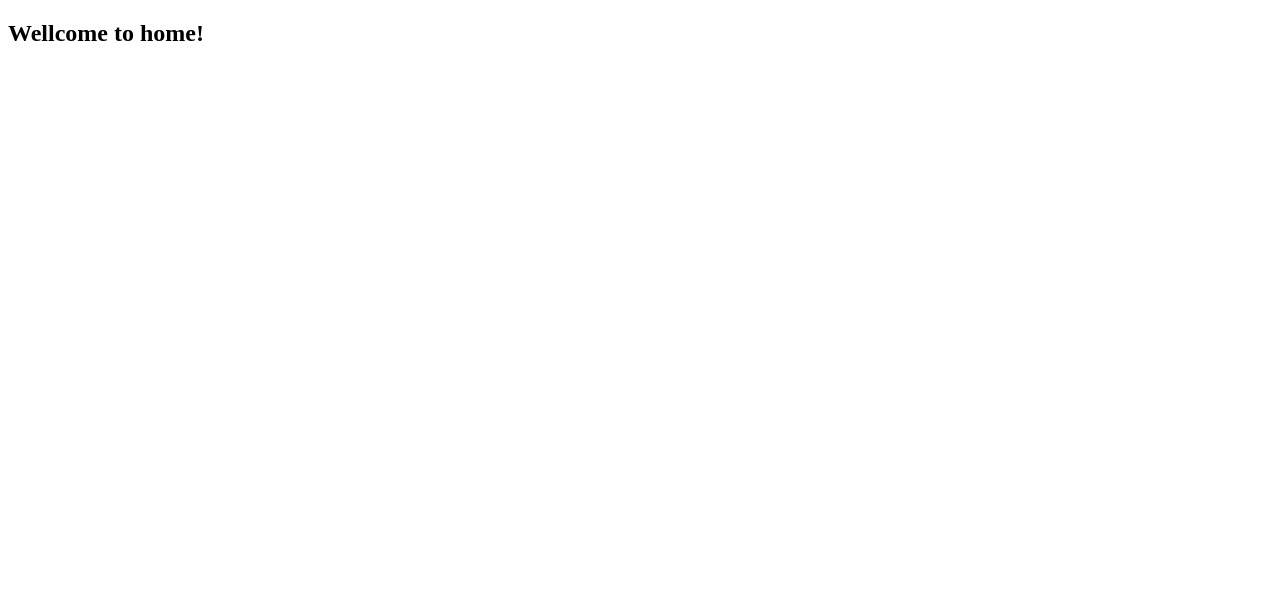
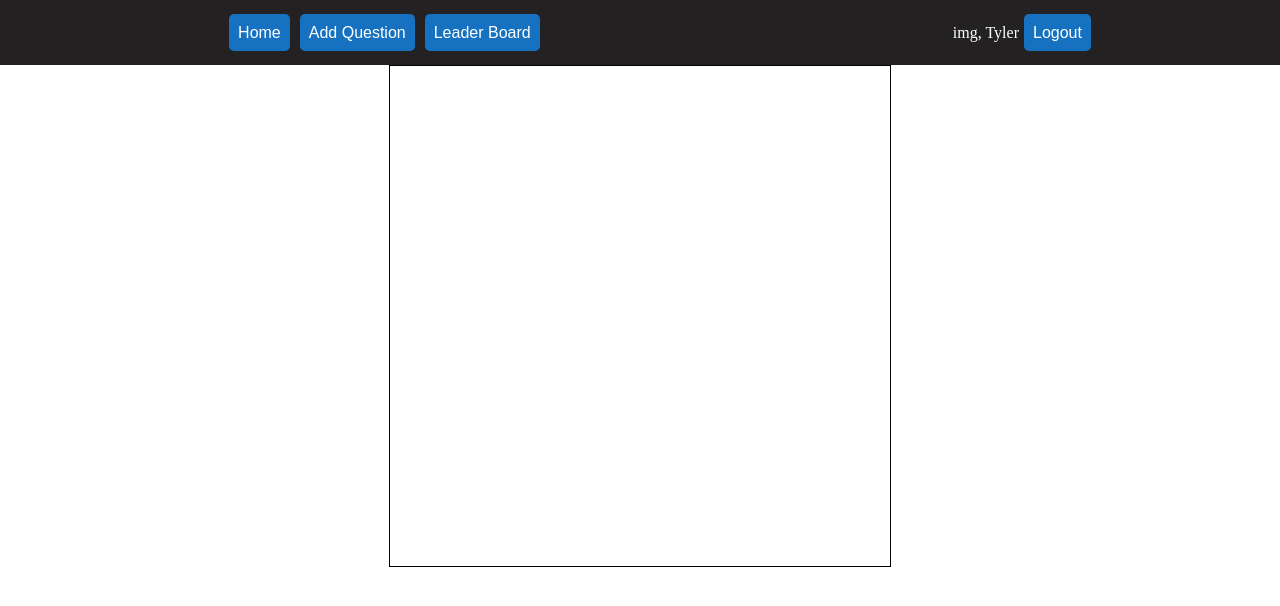
Before and after one commit to MuhammadMohsin/would-you-rather, a React (Create React App) app: page / in a window 1280 px wide. Shown: the top 606 px of the page. Built offline with nearby package versions, Linux system fonts and the light colour scheme.

Commit message:
Implement nav bar

```diff
--- a/src/components/App.js
+++ b/src/components/App.js
@@ -6,15 +6,17 @@ import Home from './Home';
 import Leaderboard from './Leaderboard';
 import AddQuestion from './AddQuestion';
 import ViewQuestions from './ViewQuestions.js';
+import NavBar from './NavBar';
 
 function App() {
   return (
     <div>
+      <NavBar />
       <Switch>
-        <Route path="/" exact component={Home} />
+        <Route path="/1" exact component={Home} />
         <Route path="/add" component={AddQuestion} />
         <Route path="/leaderboard" component={Leaderboard} />
-        <Route path="/login" exact component={Login} />
+        <Route path="/" exact component={Login} />
         <Route path="/questions/:id" component={ViewQuestions} />
         <Route component={DefaultComponent} />
       </Switch>
--- /dev/null
+++ b/src/components/NavBar.js
@@ -0,0 +1,48 @@
+import React from 'react';
+import { Link } from 'react-router-dom';
+import '../css/navbar.css';
+
+const NavBar = () => {
+    return (
+        <div className="navBar-container">
+            <div className="list-item-left">
+                <ul className="list-inline">
+                    <li>
+                        <Link
+                            className="nav-item"
+                            to="/">
+                            Home
+                        </Link>
+                    </li>
+                    <li>
+                        <Link
+                            className="nav-item"
+                            to="/add">
+                            Add Question
+                        </Link>
+                    </li>
+                    <li>
+                        <Link
+                            className="nav-item"
+                            to="/leaderboard">
+                            Leader Board
+                        </Link>
+                    </li>
+                </ul>
+            </div>
+            <div className="list-item-right">
+                <ul className="list-inline">
+                    <li>img, Tyler</li>
+                    <li>
+                        <Link
+                            className="nav-item"
+                            to="/login">
+                            Logout
+                        </Link></li>
+                </ul>
+            </div>
+        </div>
+    )
+}
+
+export default NavBar;
--- /dev/null
+++ b/src/css/index.css
@@ -0,0 +1,3 @@
+body {
+    margin: 0;
+}
--- /dev/null
+++ b/src/css/navbar.css
@@ -0,0 +1,29 @@
+.navBar-container {
+    background-color: #232121;
+    height: 65px;
+    display: flex;
+    align-items: center;
+    justify-content: space-around;
+}
+.list-inline{
+    margin: 0;
+    color: #fff;
+}
+.list-inline > li{
+    display: inline;
+}
+.list-item-left {
+    display: inline-block;
+}
+.list-item-right {
+    display: inline-block;
+}
+.nav-item {
+    background-color: #1672c1;
+    padding: 10px 9px;
+    margin: 0 5px;
+    text-decoration: none;
+    color: white;
+    border-radius: 5px;
+    font-family: sans-serif;
+}
--- a/src/index.js
+++ b/src/index.js
@@ -2,6 +2,7 @@ import React from 'react';
 import ReactDOM from 'react-dom';
 import { BrowserRouter } from 'react-router-dom';
 import App from './components/App';
+import './css/index.css';
 
 ReactDOM.render(
     <BrowserRouter>
```
